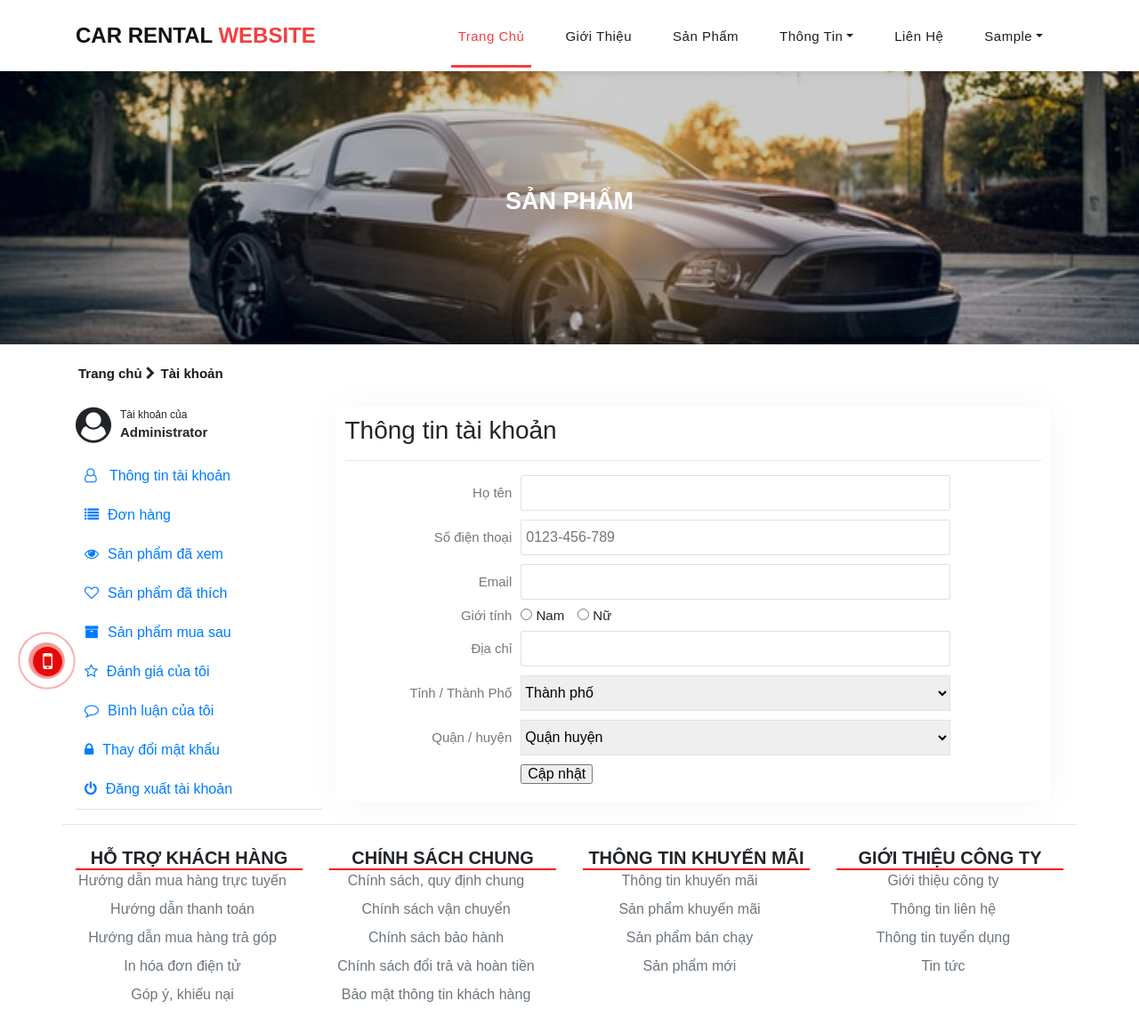
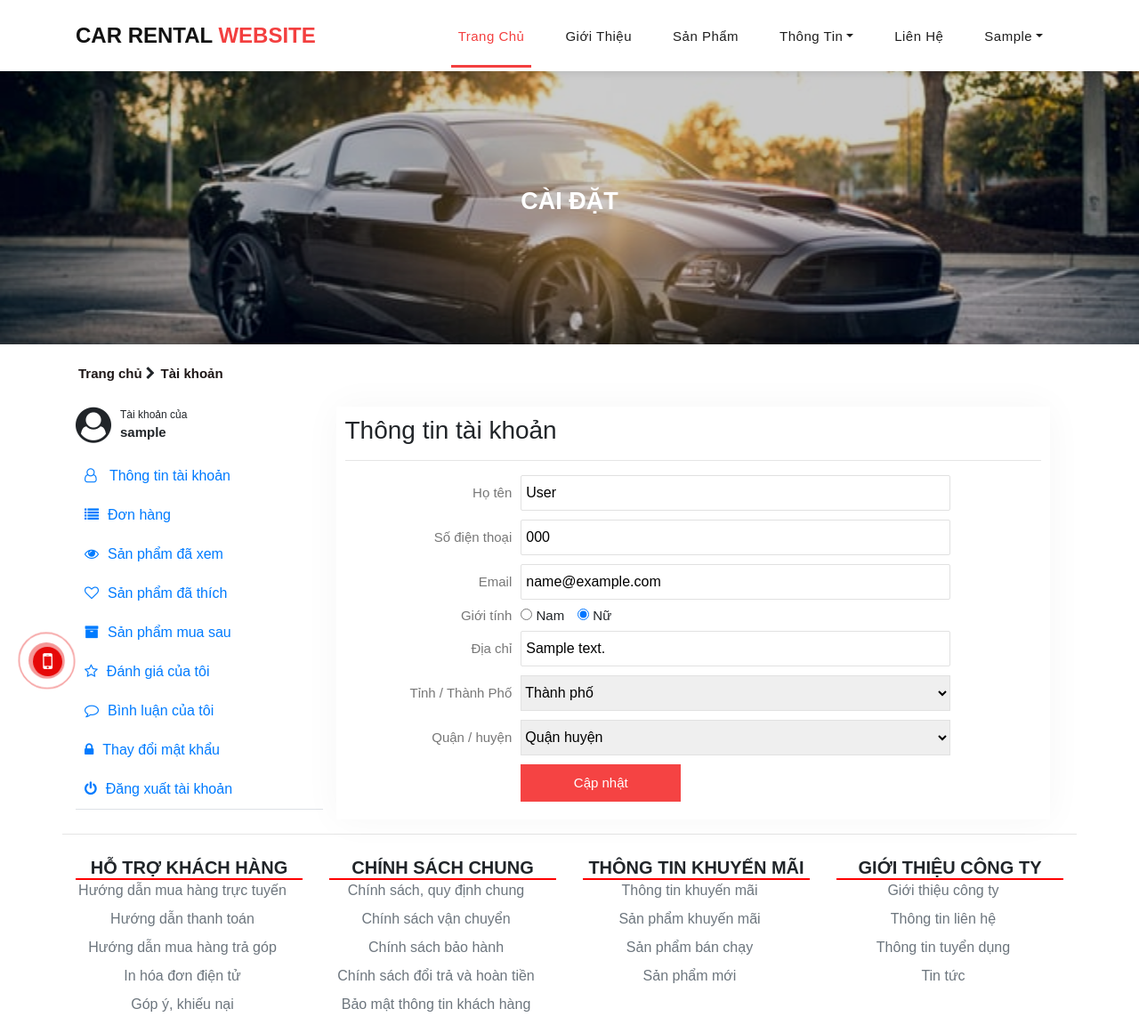
Before and after one commit to Nguyen-Dat-Wiki/TemplateThueXe, a PHP site: page /setting.php in a window 1280 px wide. Shown: the top 1161 px of the page at 89% size. Run offline with PHP 8.4, Linux system fonts and the light colour scheme; the visitor is signed in with stand-in values (Sample User, id 1); tables that the repository leaves empty or names only in its code hold one stand-in row (values such as "Sample post"); grey boxes marked "Sample" are stand-in pictures; some libraries are stand-ins or nearby versions.

Commit message:
Update setting.php

```diff
--- a/view/setting.php
+++ b/view/setting.php
@@ -11,6 +11,7 @@
 </head>
 
 <body>
+
     <?php
         include '../layouts/menu.php';
     ?>
@@ -20,7 +21,7 @@
             <div class="row">
                 <div class="col-md-12">
                     <div class="text-content">
-                        <h4> Sản phẩm </h4>
+                        <h4> Cài đặt </h4>
                     </div>
                 </div>
             </div>
@@ -42,66 +43,88 @@
 
         </div>
     </section>
+    <?php
+        include '../model/product.php';
+        $user = new Product();
 
+        $arr = array("id"=>$_SESSION['account_id']);
+        $userAll = $user->getAllUser2($arr);
+    ?>
     <div class="products">
         <div class="container">
             <div class="row">
                 <div class="Profile-Form container">
-                    <div class="Profile-SideBar col-lg-3">
+                    <div class="Profile-SideBar col-md-3">
                         <div class="tabHiden" >
                             <div class="In4">
                                 <i class="fa fa-user-circle"></i>
                                 <div class="namein4">
                                     <span>Tài khoản của</span>
-                                    <span style="font-weight: 700;font-size: 15px;">Administrator</span>
+                                    <span style="font-weight: 700;font-size: 15px;"><?php echo $userAll[0]['username'] ?></span>
                                 </div>
                             </div>
                             <ul class="nav nav-tabs tab-nav" role="tablist">
                                 <li role="presentation" class="active"><a href="#Profile" role="tab" data-toggle="tab"> <i class="fa fa-user-o"></i> Thông tin tài khoản</a></li>
                                 <li role="presentation"><a href="#DH"  role="tab" data-toggle="tab"> <i class="fa fa-list"></i>Đơn hàng</a></li>
-                                <li role="presentation"><a href="#Seen"  role="tab" data-toggle="tab" onclick="Chuyentrang();"><i class="fa fa-eye"></i>Sản phẩm đã xem</a></li>
-                                <li role="presentation"><a href="#Liked" a role="tab" data-toggle="tab"onclick="Chuyentrang();"><i class="fa fa-heart-o"></i>Sản phẩm đã thích</a></li>
-                                <li role="presentation"><a href="#MuaSau"  role="tab" data-toggle="tab"onclick="Chuyentrang();"><i class="fa fa-archive"></i>Sản phẩm mua sau</a></li>
-                                <li role="presentation"><a href="#DanhGia"  role="tab" data-toggle="tab"onclick="Chuyentrang();"><i class="fa fa-star-o"></i>Đánh giá của tôi</a></li>
-                                <li role="presentation"><a href="#Commnet"  role="tab" data-toggle="tab"onclick="Chuyentrang();"><i class="fa fa-comment-o"></i>Bình luận của tôi</a></li>
+                                <li role="presentation"><a href="#Seen"  role="tab" data-toggle="tab" ><i class="fa fa-eye"></i>Sản phẩm đã xem</a></li>
+                                <li role="presentation"><a href="#Liked" a role="tab" data-toggle="tab"><i class="fa fa-heart-o"></i>Sản phẩm đã thích</a></li>
+                                <li role="presentation"><a href="#MuaSau"  role="tab" data-toggle="tab"><i class="fa fa-archive"></i>Sản phẩm mua sau</a></li>
+                                <li role="presentation"><a href="#DanhGia"  role="tab" data-toggle="tab"><i class="fa fa-star-o"></i>Đánh giá của tôi</a></li>
+                                <li role="presentation"><a href="#Commnet"  role="tab" data-toggle="tab"><i class="fa fa-comment-o"></i>Bình luận của tôi</a></li>
                                 <li role="presentation"><a href="#Change"  role="tab" data-toggle="tab"><i class="fa fa-lock"></i>Thay đổi mật khẩu</a></li>
-                                <li role="presentation"><a href="#Out"  role="tab" data-toggle="tab"onclick="Out();"><i class="fa fa-power-off"></i>Đăng xuất tài khoản</a></li>
+                                <li role="presentation"><a href="#Out"  role="tab" data-toggle="tab"><i class="fa fa-power-off"></i>Đăng xuất tài khoản</a></li>
                             </ul>
                         </div>
                     </div>
 
-                    <div class="Profile-Main col-lg-9">
+                    <div class="Profile-Main col-md-9">
                         <div class="tab-content">
 
                             <div role="tabpanel" class="tab-pane active" id="Profile">
+
                                 <h3>Thông tin tài khoản</h3>
                                 <hr>
                                 <div class="item-in4">
                                     <span>Họ tên</span>
-                                    <input type="text">
+                                    <input type="text" value="<?php echo $userAll[0]['fullname'] ?>" placeholder="">
                                 </div>
                                 <div class="item-in4">
                                     <span>Số điện thoại</span>
-                                    <input type="tel" id="phone" name="phone" placeholder="0123-456-789" pattern="[0-9]{4}-[0-9]{3}-[0-9]{3}" required>
+                                    <input type="tel" id="phone" name="phone" value="<?php echo $userAll[0]['phonenumber'] ?>" pattern="[0-9]{3}-[0-9]{3}-[0-9]{3}" required>
                                 </div>
                                 <div class="item-in4">
                                     <span>Email</span>
-                                    <input type="email" name="" id="">
+                                    <input type="email" name="" id="" value="<?php echo $userAll[0]['email'] ?>">
                                 </div>
                                 <div class="item-in4">
                                     <span>Giới tính</span>
-                                    <label for="Nam">
-                                        <input type="radio" id="Nam" name="GioiTinh">
-                                        <span>Nam</span>
-                                    </label>
-                                    <label for="Nu">
-                                        <input type="radio" id="Nu" name="GioiTinh">
-                                        <span>Nữ</span>
-                                    </label>
+                                    <?php
+                                        if($userAll[0]['gender']=='Nam'){
+
+                                            echo '<label for="Nam">';
+                                            echo '    <input type="radio" checked id="Nam" name="GioiTinh">';
+                                            echo '    <span>Nam</span>';
+                                            echo '</label>';
+                                            echo '<label for="Nu">';
+                                            echo '    <input type="radio" id="Nu" name="GioiTinh">';
+                                            echo '    <span>Nữ</span>';
+                                            echo '</label>';
+                                        }
+                                        else {
+                                            echo '<label for="Nam">';
+                                            echo '    <input type="radio"  id="Nam" name="GioiTinh">';
+                                            echo '    <span>Nam</span>';
+                                            echo '</label>';
+                                            echo '<label for="Nu">';
+                                            echo '    <input type="radio" checked id="Nu" name="GioiTinh">';
+                                            echo '    <span>Nữ</span>';
+                                            echo '</label>';
+                                        }
+                                    ?>
                                 </div>
                                 <div class="item-in4">
                                     <span>Địa chỉ</span>
-                                    <input type="text">
+                                    <input type="text" value="<?php echo $userAll[0]['address'] ?>">
                                 </div>
                                 <div class="item-in4">
                                     <span>Tỉnh / Thành Phố</span>
@@ -150,7 +173,7 @@
                                 </div>
                                 <div class="item-in4">
                                     <span></span>
-                                    <input type="button" value="Cập nhật">
+                                    <input type="submit" value="Cập nhật">
                                 </div>
 
                             </div>
@@ -223,14 +246,36 @@
                                 </div>
                             </div>
                             <div role="tabpanel" class="tab-pane" id="Seen"">
-                                <script>
-                                    function Chuyentrang(){
-                                        window.location="/404.html";
-                                    }
-                                </script>
+
                             </div>
                             <div role="tabpanel" class="tab-pane " id="Liked">
+                            <table class="table">
+                                <thead>
+                                    <tr>
+                                    <th scope="col">STT</th>
+                                    <th scope="col">Tên sản phẩm</th>
+                                    <th scope="col">Hình ảnh</th>
+                                    <th scope="col">Giá</th>
+                                    </tr>
+                                </thead>
+                                <tbody class="tbodytable">
+                                    <?php
+                                        $account_id = $_SESSION['account_id'];
+                                        $productlistliked = new Product();
+                                        $likedcar = $productlistliked->likeCar_list($account_id);
+                                        foreach ($likedcar as $key =>  $item) {
+                                                echo '<tr>';
+                                                echo '    <td>'.$key++.'</td>';
+                                                echo '    <td>'.$item['car_name'].'</td>';
+                                                echo '    <td ><img src="'.$item['car_img'].'" width="200" height="100" alt=""></td>';
+                                                echo '    <td>'.$item['price'].'.000đ</td>';
+                                                echo '</tr>';
+                                        }
+                                    ?>
+                                </tbody>
+                                </table>
 
+                                </table>
                             </div>
                             <div role="tabpanel" class="tab-pane " id="MuaSau">
 
@@ -244,37 +289,25 @@
                             <div role="tabpanel" class="tab-pane " id="Change">
                                 <h3 sty>Thay đổi mật khẩu</h3>
                                 <hr>
+                                <form action="../controller/usercontroller.php?action=pass" method="POST" id="password">
                                     <div class="item-in4">
                                         <span>Mật khẩu hiện tại</span>
-                                    <input type="password" class="pass">
-                                    <span></span>
+                                        <input type="password" class="pass" name="passnow" >
                                     </div>
                                     <div class="item-in4">
                                         <span>Mật khẩu mới</span>
-                                    <input type="password" class="pass">
-                                    <span></span>
+                                        <input type="password" class="pass" name="passnew">
                                     </div>
                                     <div class="item-in4">
                                         <span>Nhập lại mật khẩu mới</span>
-                                    <input type="password" class="pass">
-                                    <span></span>
+                                        <input type="password" class="pass" name="checkpassnew">
                                     </div>
+                                    <input type="text" name="account_id" hidden value="<?php echo $_SESSION['account_id'] ?>">
                                     <div class="item-in4">
                                         <span></span>
-                                    <input type="button" value="Đổi mật khẩu" id="changPass">
-                                    <span></span>
+                                        <input type="submit" value="Đổi mật khẩu" id="changPass">
                                     </div>
-                            </div>
-                            <div role="tabpanel" class="tab-pane " id="Out">
-                                <script>
-                                    function Out(){
-                                        localStorage.removeItem("username");
-                                        localStorage.removeItem("password");
-                                        localStorage.removeItem("username1");
-                                        localStorage.removeItem("password1");
-                                        window.location = "/index.html";
-                                    }
-                                </script>
+                                </form>
                             </div>
                         </div>
                     </div>
```
Lines whose indentation alone changed are shown as unchanged.
